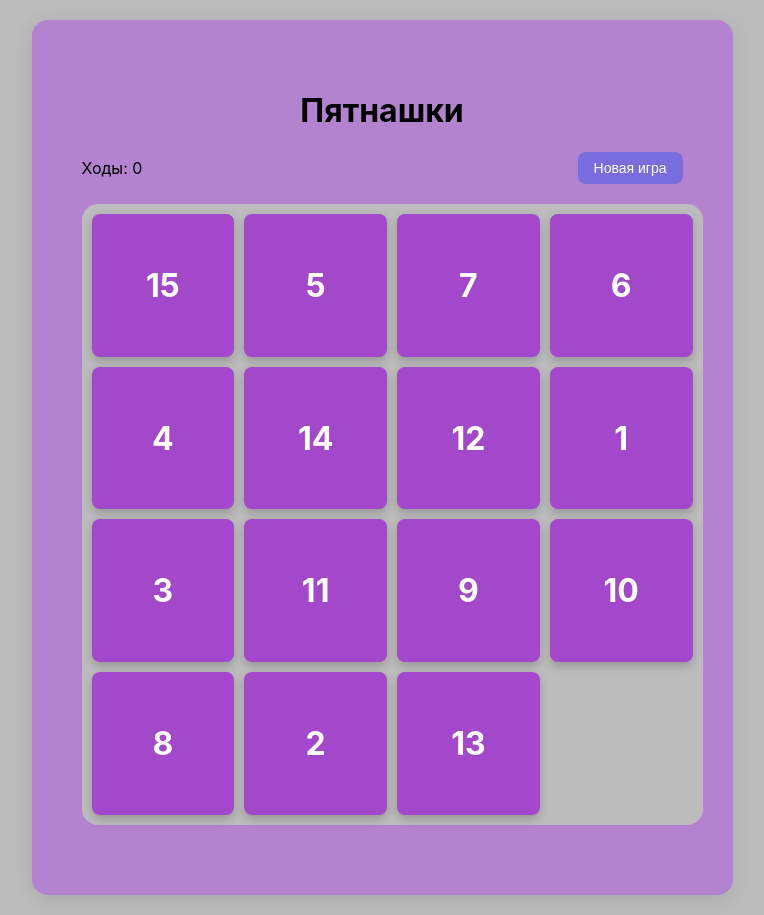
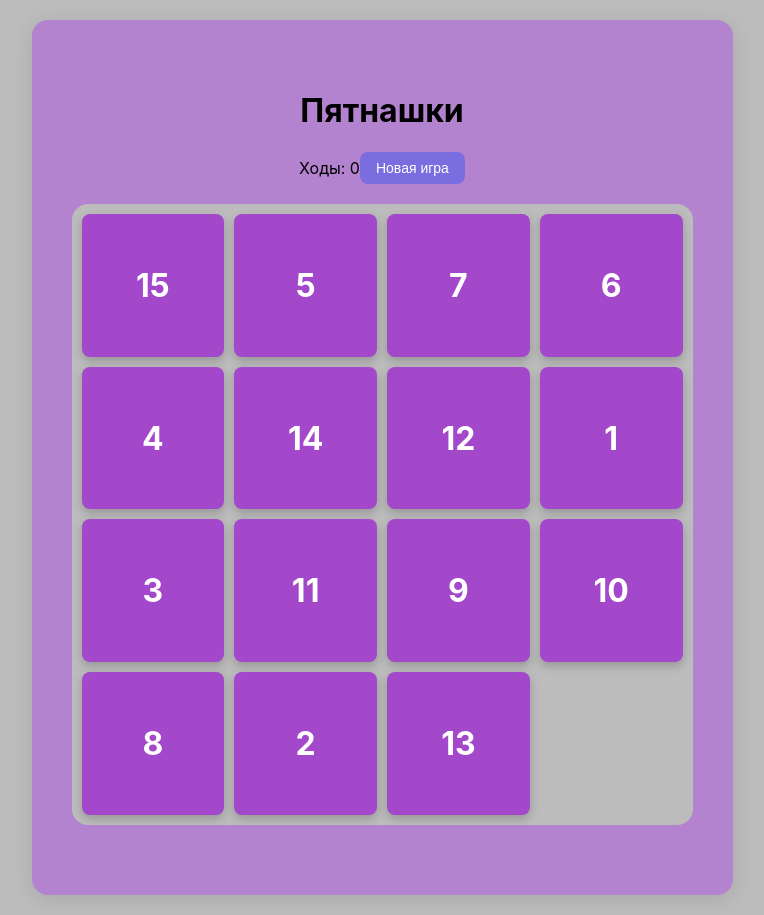
Before and after one commit to twinkkov/pyatnadsh192ie10, a website: page index.html in a window 1280 px wide. Shown: the whole page, without its empty margins (258-1022 px from the left). Drawn offline with Linux system fonts and the light colour scheme.

Commit message:
Описание изменений

```diff
--- a/style.css
+++ b/style.css
@@ -31,6 +31,11 @@ body {
     box-shadow: 0 4px 20px rgba(0, 0, 0, 0.1);
     overflow: hidden;
     padding: 50px;
+    margin: 0 auto; /* Центрируем по горизонтали */
+    display: flex;
+    flex-direction: column;
+    align-items: center; /* Центрируем содержимое по горизонтали */
+    justify-content: center; /* Центрируем содержимое по вертикали */
 }
 
 .game-header {
```
